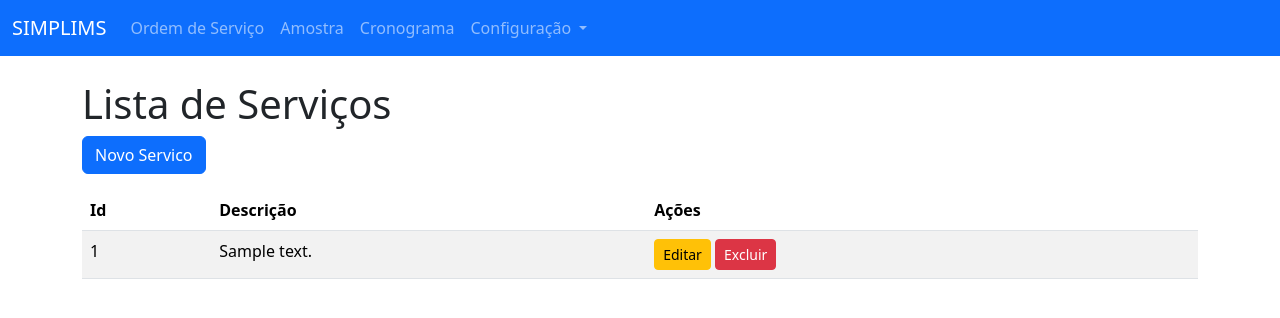
After one commit to SIMPLIMS/projeto, a Django app: page /servico/ in a window 1280 px wide. The commit adds this page. Shown: the top 318 px of the page. Run offline with Django 4.2, Linux system fonts and the light colour scheme; tables that the repository leaves empty hold one stand-in row (values such as "Sample post"); parts of the project's set-up code (start-up, migrations or seed data) failed here and were passed over.

Commit message:
criação templates Servico e conserto de templates de Parametro

```diff
--- a/simplims_app/forms.py
+++ b/simplims_app/forms.py
@@ -1,6 +1,6 @@
 from django import forms
 
-from .models import Matriz, Empresa, Parametro
+from .models import Matriz, Empresa, Parametro, Servico
 
 class MatrizForm(forms.ModelForm):
 
--- a/templates/navbar.html
+++ b/templates/navbar.html
@@ -35,7 +35,7 @@
             <li><a class="dropdown-item" href="{% url 'empresa_listar' %}">Empresa</a></li>
             <li><a class="dropdown-item" href="{% url 'matriz_listar' %}">Matriz</a></li>
             <li><a class="dropdown-item" href="{% url 'parametro_listar' %}">Parâmetro</a></li>
-            <li><a class="dropdown-item" href="">Serviço</a></li>
+            <li><a class="dropdown-item" href="{% url 'servico_listar' %}">Serviço</a></li>
           </ul>
 
         </li>
--- a/templates/simplims_app/parametro/confirmar_exclusao.html
+++ b/templates/simplims_app/parametro/confirmar_exclusao.html
@@ -7,7 +7,7 @@
 <form method="post">
     {% csrf_token %}
     <button type="submit" class="btn btn-danger">Sim, excluir</button>
-    <a href="{% url 'parâmtro_listar' %}" class="btn btn-secondary">Cancelar</a>
+    <a href="{% url 'parametro_listar' %}" class="btn btn-secondary">Cancelar</a>
 </form>
 
 {% endblock %}
--- a/templates/simplims_app/parametro/formulario.html
+++ b/templates/simplims_app/parametro/formulario.html
@@ -2,7 +2,7 @@
 {% extends "base.html" %}
 {% block content %}
 
-<h1>{% if form.instance.pk %}Editar{% else %}Nova{% endif %} Parâmetro</h1>
+<h1>{% if form.instance.pk %}Editar{% else %}Novo{% endif %} Parâmetro</h1>
 
 <form method="post" class="mt-3">
     {% csrf_token %}
--- /dev/null
+++ b/templates/simplims_app/servico/lista.html
@@ -0,0 +1,35 @@
+<!-- templates/simplims_app/servico/lista.html -->
+{% extends "base.html" %}
+{% block content %}
+
+<h1>Lista de Serviços</h1>
+
+<a href="{% url 'servico_criar' %}" class="btn btn-primary">Novo Servico</a>
+
+<table class="table table-striped mt-3">
+    <thead>
+        <tr>
+            <th>Id</th>
+            <th>Descrição</th>
+            <th>Ações</th>
+        </tr>
+    </thead>
+    <tbody>
+        {% for item in object_list %}
+            <tr>
+                 <td>{{ item.pk }}</td>
+                <td>{{ item.descricao }}</td>
+                <td>
+                    <a href="{% url 'servico_editar' item.pk %}" class="btn btn-sm btn-warning">Editar</a>
+                    <a href="{% url 'servico_excluir' item.pk %}" class="btn btn-sm btn-danger">Excluir</a>
+                </td>
+            </tr>
+        {% empty %}
+            <tr>
+                <td colspan="2">Nenhum servico cadastrado.</td>
+            </tr>
+        {% endfor %}
+    </tbody>
+</table>
+
+{% endblock %}
```
Also changed, not shown: simplims_app/views/__init__.py (+7 -0 lines), templates/simplims_app/servico/confirmar_exclusao.html (added, +13 -0 lines), templates/simplims_app/servico/formulario.html (added, +14 -0 lines).
